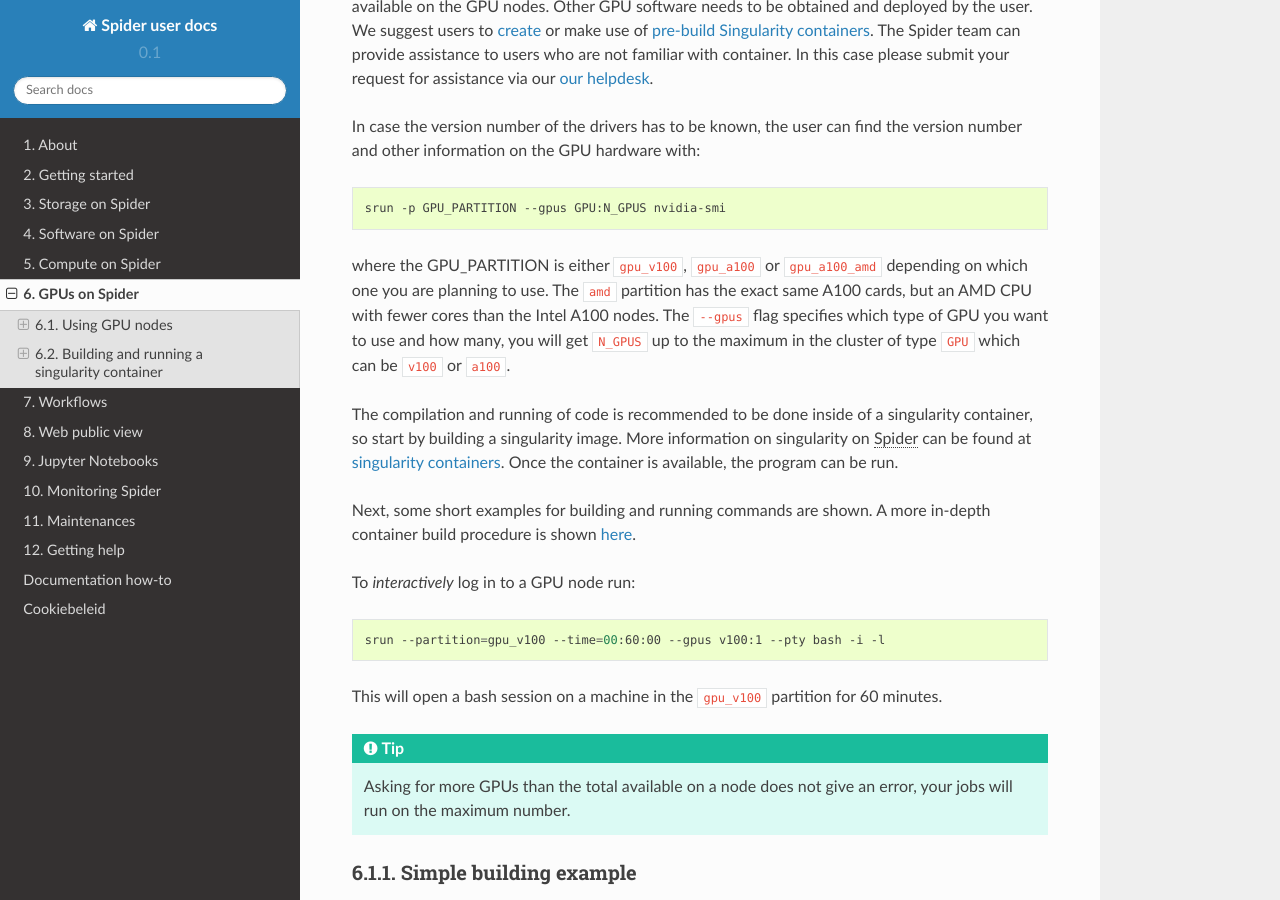
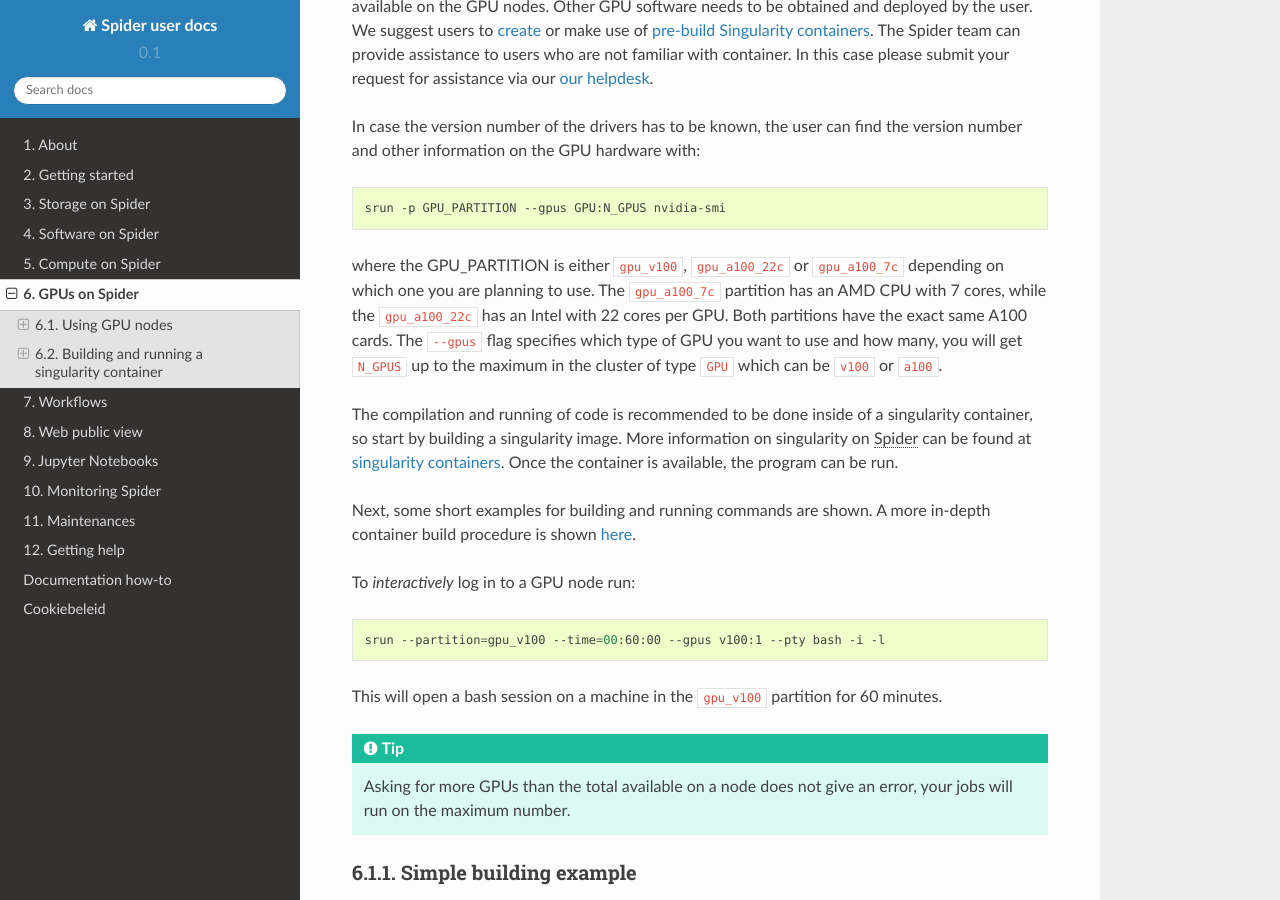
Before and after one commit to sara-nl/spiderdocs, a Sphinx documentation site: the page built from source/Pages/gpu_on_spider.rst, in a window 1280 px wide and 900 px high, scrolled down 588 px. Built offline with Sphinx 7.4.7 and the Read the Docs theme 2.0.0, drawn with Linux system fonts in a browser that asks for light colours; some of the changed text lies outside the part shown.

Commit message:
Update gpu partition names

```diff
--- a/source/Pages/compute_on_spider.rst
+++ b/source/Pages/compute_on_spider.rst
@@ -56,8 +56,8 @@
 ``-p <partition>``    partition selection   ``#SBATCH -p short`` (the job will run max for 12 hours)
 ``-p <partition>``    partition selection   ``#SBATCH -p interactive`` (the job will run max for 12 hours)
 ``-p <partition>``    partition selection   ``#SBATCH -p gpu_v100`` (the job will run on V100 nodes with a max of 120 hours)
-``-p <partition>``    partition selection   ``#SBATCH -p gpu_a100`` (the job will run on A100 nodes with a max of 120 hours)
-``-p <partition>``    partition selection   ``#SBATCH -p gpu_a100_amd`` (the job will run on A100 nodes, with fewer CPU cores, with a max of 120 hours)
+``-p <partition>``    partition selection   ``#SBATCH -p gpu_a100_22c`` (the job will run on A100 nodes with a max of 120 hours, with max 22 cores per GPU)
+``-p <partition>``    partition selection   ``#SBATCH -p gpu_a100_7c`` (the job will run on A100 nodes with a max of 120 hours, with max 7 cores per GPU)
 ==================    ===================   =================
 
 The specifics of each partition can be found with ``scontrol show partitions``, the information per machine can be found with ``scontrol show node NAME``, where NAME is the name of the worker node and for a simple overview use ``sinfo``.
--- a/source/Pages/gpu_on_spider.rst
+++ b/source/Pages/gpu_on_spider.rst
@@ -25,7 +25,7 @@
 
    srun -p GPU_PARTITION --gpus GPU:N_GPUS nvidia-smi
 
-where the GPU_PARTITION is either ``gpu_v100``, ``gpu_a100`` or ``gpu_a100_amd`` depending on which one you are planning to use. The ``amd`` partition has the exact same A100 cards, but an AMD CPU with fewer cores than the Intel A100 nodes. The ``--gpus`` flag specifies which type of GPU you want to use and how many, you will get ``N_GPUS`` up to the maximum in the cluster of type ``GPU`` which can be ``v100`` or ``a100``.
+where the GPU_PARTITION is either ``gpu_v100``, ``gpu_a100_22c`` or ``gpu_a100_7c`` depending on which one you are planning to use. The ``gpu_a100_7c`` partition has an AMD CPU with 7 cores, while the ``gpu_a100_22c`` has an Intel with 22 cores per GPU. Both partitions have the exact same A100 cards. The ``--gpus`` flag specifies which type of GPU you want to use and how many, you will get ``N_GPUS`` up to the maximum in the cluster of type ``GPU`` which can be ``v100`` or ``a100``.
 
 The compilation and running of code is recommended to be done inside of a singularity container, so start by building a singularity image. More information on singularity on :abbr:`Spider (Symbiotic Platform(s) for Interoperable Data Extraction and Redistribution)` can be found at :ref:`singularity containers <singularity-containers>`. Once the container is available, the program can be run.
 
@@ -364,7 +364,7 @@
    srun --partition=gpu_v100 --gpus v100:1 --time=12:00:00 --x11 --pty bash -i -l
    singularity shell --nv nv-tf-22.07.sif
 
-where USERNAME is your username and the partition is a GPU partition, like ``gpu_v100``, ``gpu_a100`` or ``gpu_a100_amd`` depending on your project. The ``singularity shell`` command is needed to start jupyter from the command inside the container. The tutorials were cloned during the building of the image. The container is read-only, and some of the examples will require to download and store some files. To have writing functionality available for the examples, build the image with ``--sandbox`` and run it with ``--writable``, as mentioned in :ref:`this section <cuda-example>`.
+where USERNAME is your username and the partition is a GPU partition, like ``gpu_v100``, ``gpu_a100_7c`` or ``gpu_a100_amd_22c`` depending on your project. The ``singularity shell`` command is needed to start jupyter from the command inside the container. The tutorials were cloned during the building of the image. The container is read-only, and some of the examples will require to download and store some files. To have writing functionality available for the examples, build the image with ``--sandbox`` and run it with ``--writable``, as mentioned in :ref:`this section <cuda-example>`.
 
 Start the notebook with:
 
@@ -403,13 +403,13 @@
 
 .. code-block:: bash
 
-   srun -p gpu_a100 --gpus=a100:1 --pty bash
+   srun -p gpu_a100_22c --gpus=a100:1 --pty bash
 
 To run on 2 GPUs simultaneously and have no other users on the nodes do:
 
 .. code-block:: bash
 
-   srun -p gpu_a100 --nodes=1 --exclusive --gpus=a100:2 --pty bash
+   srun -p gpu_a100_22c --nodes=1 --exclusive --gpus=a100:2 --pty bash
 
 .. WARNING::
    Do not request multiple GPUs unless you are sure your code can run on multiple GPUs. If you need exclusive acces to the node, use the ``--exclusive`` flag.
@@ -418,7 +418,7 @@
 
 .. code-block:: bash
 
-   srun -p gpu_a100 --cpus-per-task=1 --gpus=a100:1 --pty bash
+   srun -p gpu_a100_22c --cpus-per-task=1 --gpus=a100:1 --pty bash
 
 For more information read the `man-pages of SLURM <https://slurm.schedmd.com/man_index.html>`_.
 
```
